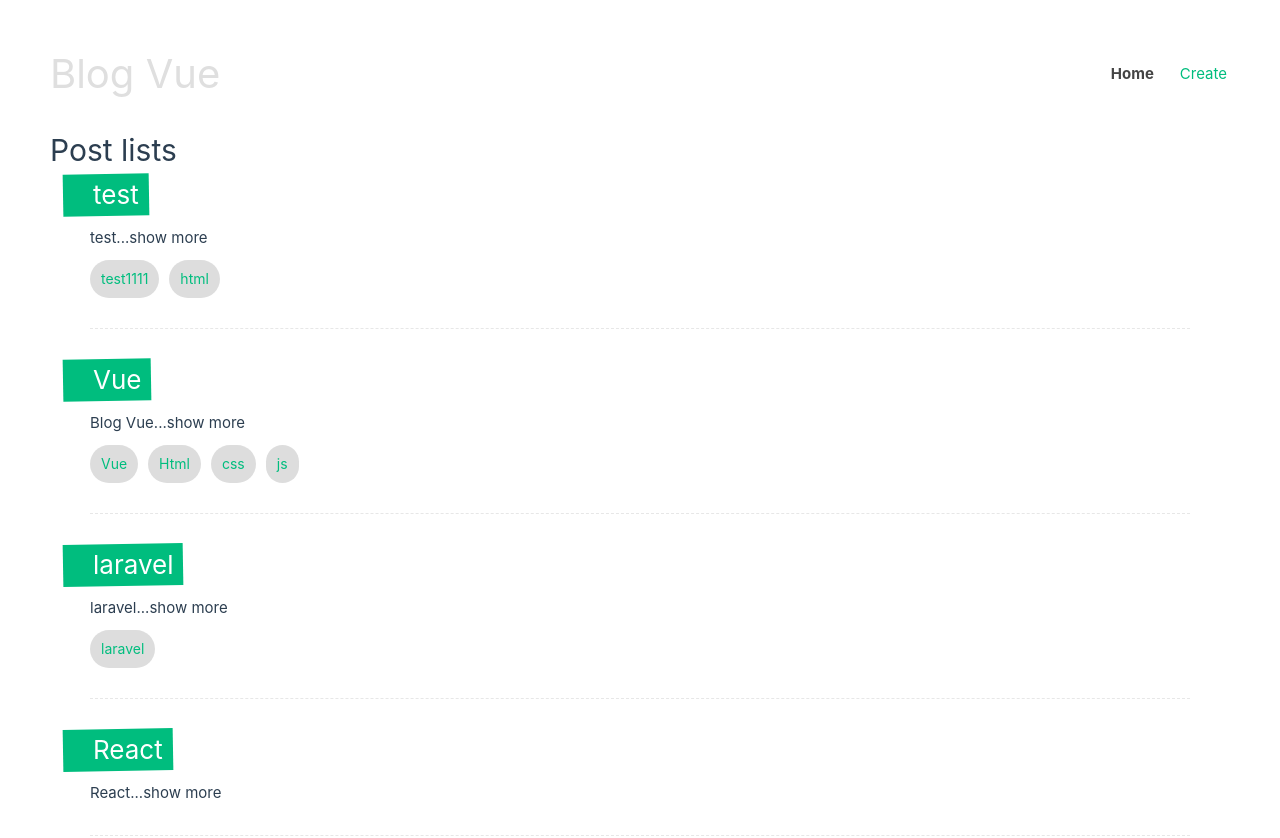
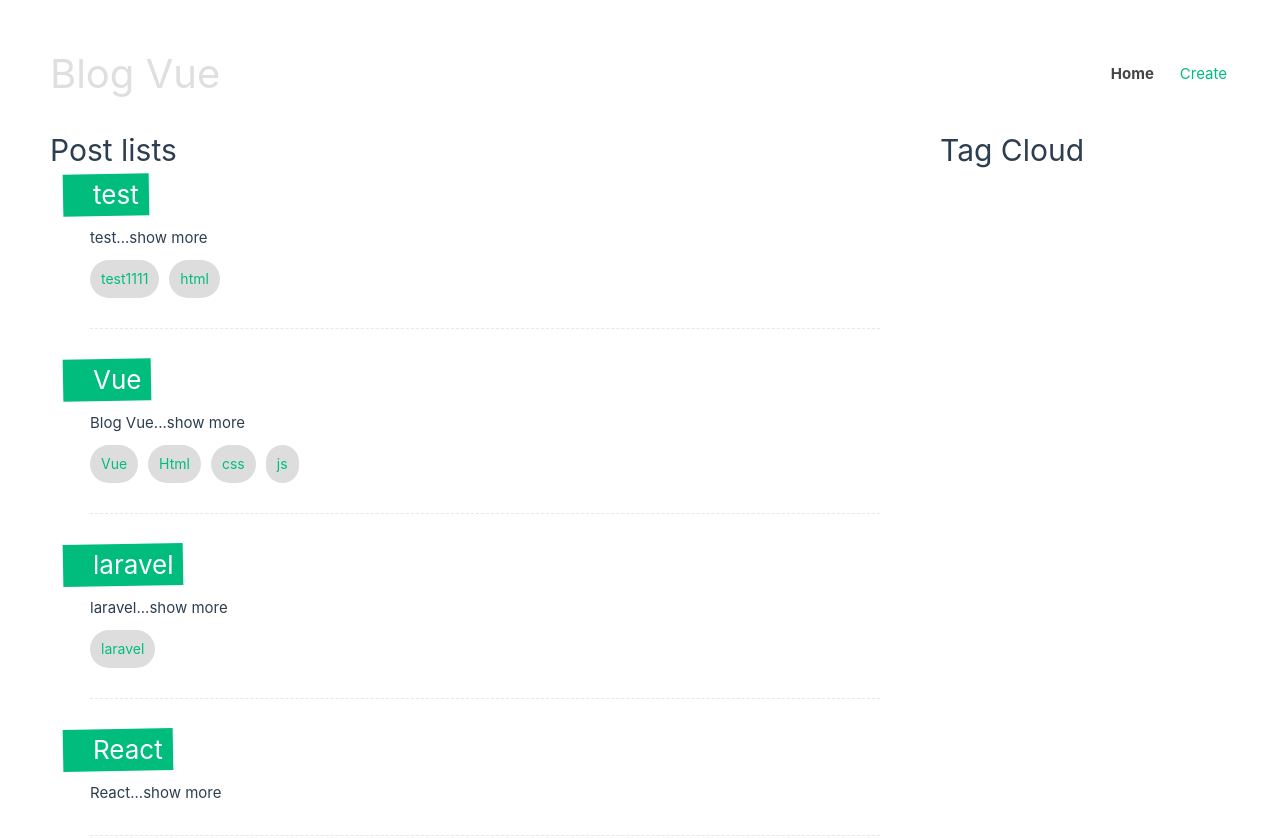
Before and after one commit to MadThura/vue-blog-system, a Vue app: page / in a window 1280 px wide. Shown: the top 838 px of the page. Built offline with nearby package versions, Linux system fonts and the light colour scheme; data requests are answered from the project's data file.

Commit message:
create tagCloud component and style

```diff
--- /dev/null
+++ b/src/components/TagCloud.vue
@@ -0,0 +1,11 @@
+<template>
+    <h1>Tag Cloud</h1>
+</template>
+
+<script>
+export default {
+
+}
+</script>
+
+<style></style>
--- a/src/views/HomeView.vue
+++ b/src/views/HomeView.vue
@@ -2,7 +2,7 @@
 import PostsList from '../components/PostsList.vue';
 import getPosts from '@/composables/getPosts';
 import Spinner from '@/components/Spinner.vue';
-
+import TagCloud from '@/components/TagCloud.vue';
 let { posts, error, load } = getPosts();
 
 load();
@@ -14,8 +14,13 @@
     <div v-if="error">
       {{ error }}
     </div>
-    <div v-if="posts.length > 0">
-      <PostsList :posts="posts"></PostsList>
+    <div class="layout" v-if="posts.length > 0">
+      <div>
+        <PostsList :posts="posts"></PostsList>
+      </div>
+      <div>
+        <TagCloud></TagCloud>
+      </div>
     </div>
     <div v-else>
       <Spinner></Spinner>
@@ -28,4 +33,10 @@
   margin: 0 auto;
   padding: 10px;
 }
+
+.layout {
+  display: grid;
+  grid-template-columns: 3fr 1fr;
+  gap: 20px;
+}
 </style>
--- a/src/views/Tag.vue
+++ b/src/views/Tag.vue
@@ -1,6 +1,7 @@
 <script setup>
 import getPosts from '@/composables/getPosts';
 import PostsList from '@/components/PostsList.vue';
+import TagCloud from '@/components/TagCloud.vue';
 import { computed } from 'vue';
 let props = defineProps(["tag"]);
 
@@ -19,8 +20,13 @@
 <template>
   <div class="tag">
     <div v-if="error">{{ error }}</div>
-    <div v-if="posts.length > 0">
-      <PostsList :posts="filteredPosts"></PostsList>
+    <div v-if="posts.length > 0" class="layout">
+      <div>
+        <PostsList :posts="filteredPosts"></PostsList>
+      </div>
+      <div>
+        <TagCloud></TagCloud>
+      </div>
     </div>
     <div v-else>
       loading...
```
